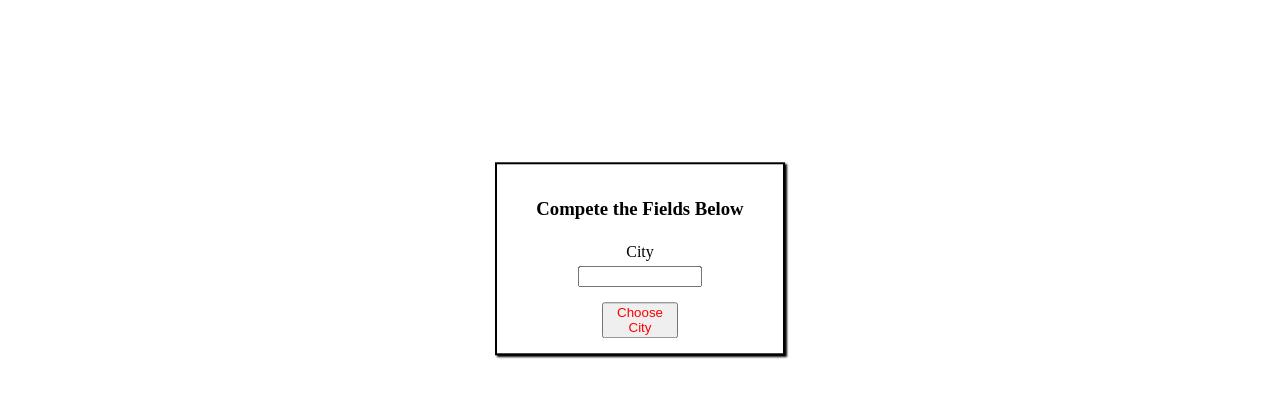
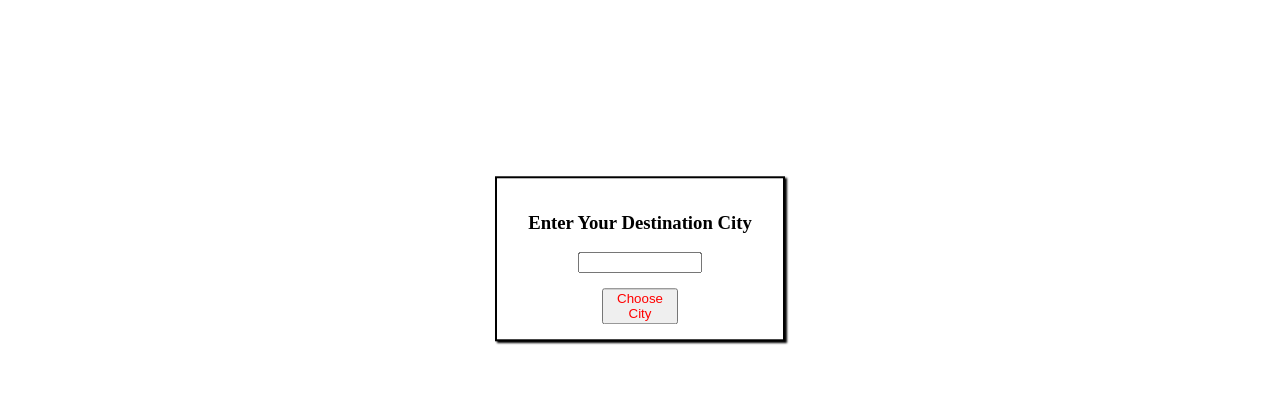
Before and after one commit to glenvasa/Travel-Companion, a website: page destination.html in a window 1280 px wide. Shown: the part 141-538 px from the top of the page. Drawn offline with nearby package versions, Linux system fonts and the light colour scheme.

Commit message:
removed label and changed name of call to action

```diff
--- a/destination.html
+++ b/destination.html
@@ -21,9 +21,9 @@
         <h1 class="destination_header">Choose Your Destination</h1>
         <form class="destination_form" id="destination_form">
           <h3 class="destination_form_header">
-            Compete the Fields Below
+            Enter Your Destination City
           </h3>
-          <label for="city" class="destination_form_label">City</label>
+          <!-- <label for="city" class="destination_form_label">City</label> -->
           <input type="text" id="city" class="destination_form_input" />
           <!-- <label for="lastname" class="destination_form_label">Lastname</label>
           <input type="text" id="lastname" class="destination_form_input" />
```
